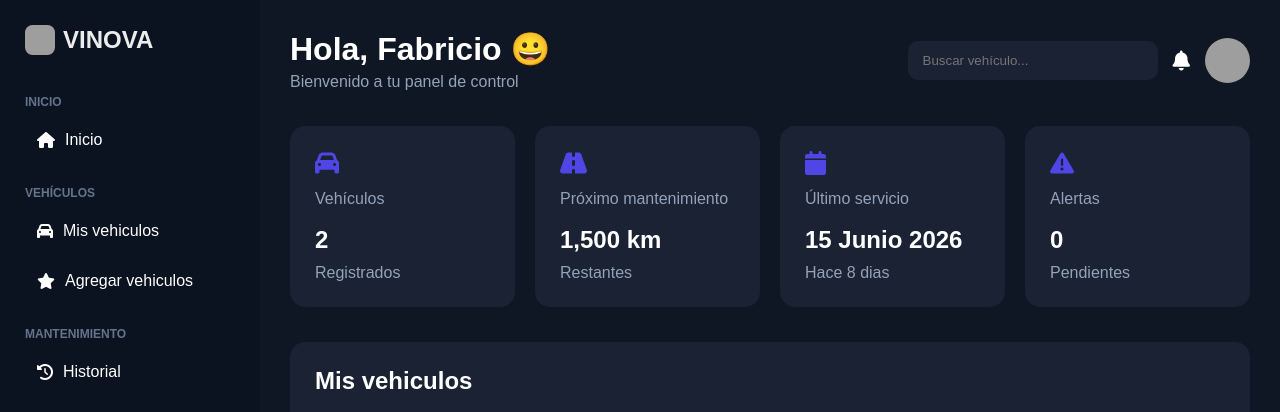
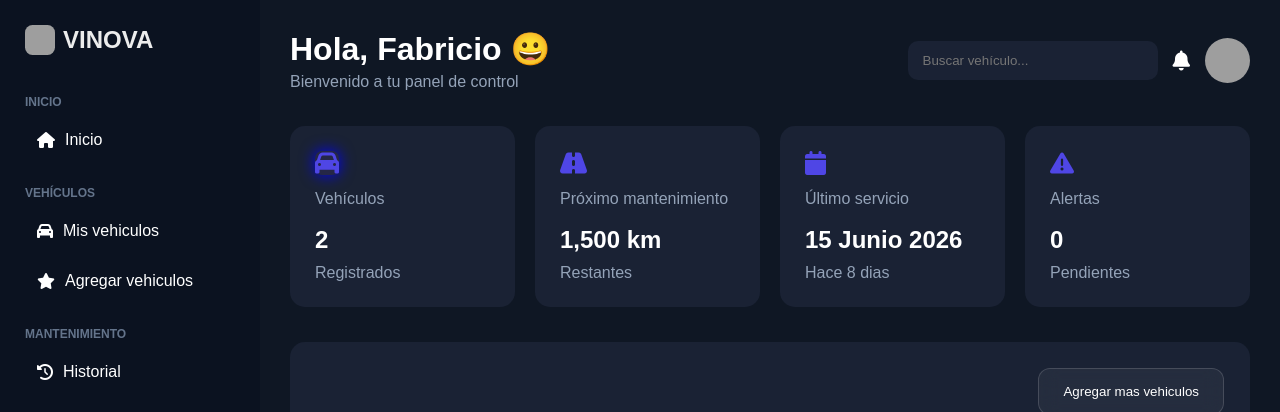
Before and after one commit to Tokyogh/tesiss, a Flask app: page /perfil in a window 1280 px wide. Shown: the top 412 px of the page. Run offline with Flask 3, Linux system fonts and the light colour scheme; grey boxes are pictures that could not be loaded.

Commit message:
perfil_arreglos

```diff
--- a/static/css/diseño.css
+++ b/static/css/diseño.css
@@ -103,6 +103,15 @@ body{
     cursor:pointer;
 }
 
+.blue {
+    box-shadow: 0 0 15px blue;
+    background: rgba(139, 92, 246, 0.1);
+    stroke-width: 2.5;
+    flex-shrink: 0;
+    border-radius: 30%;
+    color: black;
+}
+
 .header-right img{
     width:45px;
     height:45px;
@@ -146,6 +155,45 @@ body{
 
 /* VEHÍCULOS */
 
+/* BOTON + VEHICULOS */
+
+.more_vehicules{
+    width: fit-content;
+    margin: 1px;
+
+    background: rgba(255, 255, 255, 0.05);
+    backdrop-filter: blur(10px);
+
+    color: white;
+    border: 1px solid rgba(255, 255, 255, 0.15);
+    padding: 15px 24px;
+
+    display: flex;
+    align-items: right;
+    grid-column: 1 / -1;
+    justify-self: right;
+
+    border-radius: 12px;
+    cursor: pointer;
+    transition: all 0.5s ease;
+}
+.more_vehicules:hover {
+    background: rgba(255, 255, 255, 0.12);
+    border-color: rgba(183, 181, 204, 0.795);
+    box-shadow: 0 2px 10px rgba(183, 181, 204, 0.795);
+}
+
+.more_vehicules:active {
+    transform: scale(0.97);
+    background: rgba(255, 255, 255, 0.04);
+    box-shadow: 0 3px 10px rgba(0, 0, 0, 0.4);
+    border-color: rgba(255, 255, 255, 0.2);
+
+    transition: all 0.08s ease;
+}
+
+/* INFORMACION DE VEHICULOS IMAGEN,DATOS,ETC */
+
 .vehicles{
     background:#1a2234;
     padding:25px;
--- a/templates/perfil.html
+++ b/templates/perfil.html
@@ -95,7 +95,9 @@
             <section class="cards">
 
                 <div class="card">
-                    <i class="fa-solid fa-car"></i>
+                    <div>
+                        <i class="fa-solid fa-car blue"></i>
+                    </div>
                     <p>Vehículos</p>
                     <br>
                     <h2>2</h2>
@@ -132,14 +134,20 @@
 
             <section class="vehicles">
 
+                <div class="vehicle-grid">
+                    <button class="more_vehicules">
+                        Agregar mas vehiculos
+                    </button>
+                </div>
+
                 <h2> Mis vehiculos </h2>
 
                 <div class="vehicle-grid">
 
                     <div class="vehicle-card">
-
-                        <img src="https://encrypted-tbn0.gstatic.com/images?q=tbn:ANd9GcS-W-DVFKOzSfbHypjPbIxTpXtoLtjcL47o_3FXWlXRQQ&s" alt="Toyota">
-
+                        <div class="vehicle-image">
+                            <img src="https://encrypted-tbn0.gstatic.com/images?q=tbn:ANd9GcS-W-DVFKOzSfbHypjPbIxTpXtoLtjcL47o_3FXWlXRQQ&s" alt="Toyota">
+                        </div>
                         <h3>Toyota Corolla</h3>
 
                         <p>Sedán • Automático</p>
@@ -147,9 +155,9 @@
                     </div>
 
                     <div class="vehicle-card">
-
-                        <img src="https://encrypted-tbn0.gstatic.com/images?q=tbn:ANd9GcQoxI8-ttsnhEa7JOOePivAAEjvkoIt0e3WlXxjASWu6g&s=10" alt="Hyundai">
-
+                        <div class="vehicle-image">
+                            <img src="https://encrypted-tbn0.gstatic.com/images?q=tbn:ANd9GcQoxI8-ttsnhEa7JOOePivAAEjvkoIt0e3WlXxjASWu6g&s=10" alt="Hyundai">
+                        </div>
                         <h3>Toyota C-HR 2021</h3>
 
                         <p>SUV • Automático </p>
```
Also changed, not shown: other parts of static/css/diseño.css (+25 -6 lines).
